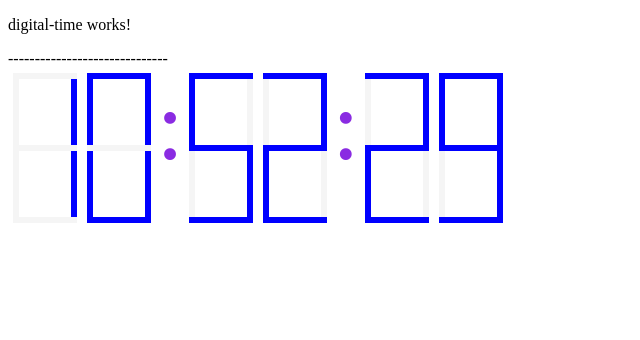
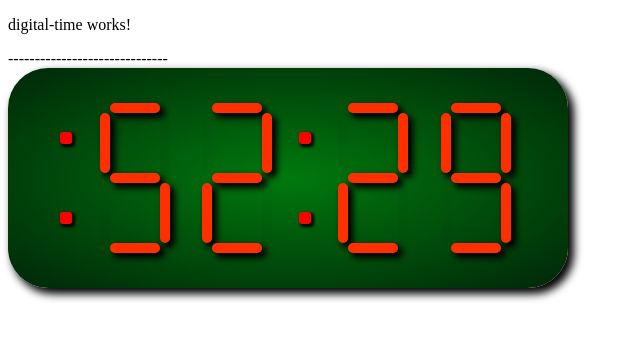
Before and after one commit to dharic/digital-time, an Angular app: page /time in a window 1280 px wide. Shown: the top 340 px of the page, without its empty margins (0-640 px from the left). Built offline with nearby package versions, Linux system fonts and the light colour scheme.

Commit message:
colon added

```diff
--- a/src/app/digital-time/digital-time.component.html
+++ b/src/app/digital-time/digital-time.component.html
@@ -120,19 +120,29 @@
 <div class="timeSeg">
     <ng-container *ngFor="let item of timeSegArr">
         <div class="digt" *ngIf="item.name != ':'">
+            <div style="padding: 0px 10px">
                 <div class="topsection zero" [class.borderon]="item.seg.zero"></div>
+            </div>
+            <!-- <div class="topsection zero" [class.borderon]="item.seg.zero"></div> -->
             <div class="topseg">
                 <div class="topleft five" [class.borderon]="item.seg.five"></div>
                 <div class="topright one" [class.borderon]="item.seg.one"></div>
             </div>
+            <div style="padding: 0px 10px">
                 <div class="centseg six" [class.borderon]="item.seg.six"></div>
+            </div>
             <div class="botseg">
                 <div class="botleft four" [class.borderon]="item.seg.four"></div>
                 <div class="botright two" [class.borderon]="item.seg.two"></div>
             </div>
+            <div style="padding: 0px 10px">
                 <div class="botsection three" [class.borderon]="item.seg.three"></div>
             </div>
-    <div class="colon" *ngIf="item.name == ':'">:</div>
+        </div>
+        <div class="colon" *ngIf="item.name == ':'">
+            <div class="dot" [class.colonon]="iscolonon"></div>
+            <div class="dot" [class.colonon]="iscolonon"></div>
+        </div>
     </ng-container>
 </div>
 
--- a/src/app/digital-time/digital-time.component.scss
+++ b/src/app/digital-time/digital-time.component.scss
@@ -103,6 +103,11 @@
     display: flex;
     justify-content: space-evenly;
     max-width: 500px;
+    padding: 30px;
+    // background: #757b00d1;
+    background: radial-gradient(#00790d, #002709);
+    border-radius: 40px;
+    box-shadow: 5px 5px 8px 1px #000000;
   }
   .digt {
     /* border: 3px solid; */
@@ -116,16 +121,25 @@
     min-width: 50px;
   }
   .colon {
-    font-size: 100px;
-    max-width: max-content;
-    color: blueviolet;
-    /* border: 1px solid; */
+    display: flex;
+    flex-direction: column;
+    justify-content: space-around;
+    .dot{
+        width: 12px;
+        height: 12px;
+        border-radius: 3px;
+        background:rgba(30, 0, 0, 0.102);
+    }
+    .colonon{
+        background: red;
+        box-shadow: 2px 2px 3px 1px black;
+    }
   }
   .topsection {
-    border: 3px solid rgba(223, 223, 223, 0.315);
+    border: 5px solid rgba(30, 0, 0, 0.027);
   }
   .botsection {
-    border: 3px solid rgba(223, 223, 223, 0.315);
+    border: 5px solid rgba(30, 0, 0, 0.027);
   }
   .botseg {
     /* border: 3px solid rgba(223, 223, 223, 0.315); */
@@ -140,23 +154,25 @@
     justify-content: space-between;
   }
   .centseg {
-    border: 3px solid rgba(223, 223, 223, 0.315);
+    border: 5px solid rgba(30, 0, 0, 0.027);
   }
   .topleft {
-    border: 3px solid rgba(223, 223, 223, 0.315);
+    border: 5px solid rgba(30, 0, 0, 0.027);
   }
 
   .topright {
-    border: 3px solid rgba(223, 223, 223, 0.315);
+    border: 5px solid rgba(30, 0, 0, 0.027);
   }
   .botleft {
-    border: 3px solid rgba(223, 223, 223, 0.315);
+    border: 5px solid rgba(30, 0, 0, 0.027);
   }
 
   .botright {
-    border: 3px solid rgba(223, 223, 223, 0.315);
+    border: 5px solid rgba(30, 0, 0, 0.027);
   }
 
   .borderon {
-    border: 3px solid blue;
+    border: 5px solid rgb(255, 47, 0);
+    box-shadow: 4px 4px 6px 1px black;
+    border-radius: 10px;
   }
--- a/src/app/digital-time/digital-time.component.ts
+++ b/src/app/digital-time/digital-time.component.ts
@@ -48,6 +48,7 @@ export class DigitalTimeComponent {
   ];
   // spltTime = ['1', '2', ':', '3', '4', ':', '5', '9'];
   timeSegArr: any[] = [];
+  iscolonon = true
   // arr = [
   //   {
   //     name: 1,
@@ -87,6 +88,10 @@ export class DigitalTimeComponent {
     let splTime = ['1', '2', ':', '3', '4', ':', '5', '9'];
     // this.getSegmentDet();
     setInterval(() => {
+      this.iscolonon = !this.iscolonon
+    }, 500);
+    setInterval(() => {
+      // this.iscolonon = !this.iscolonon
       this.getSegmentDet();
     }, 1000);
 
@@ -101,8 +106,8 @@ export class DigitalTimeComponent {
   getSegmentDet() {
     const dt = new Date();
     let timeStr =
-      (dt.getHours() <= 9 ? '0' : '') +
-      dt.getHours() +
+      (dt.getHours() <= 9 ? '0' : (dt.getHours() > 12)? String((dt.getHours() - 12)) : '') +
+      // dt.getHours() +
       ':' +
       (dt.getMinutes() <= 9 ? '0' : '') +
       dt.getMinutes() +
```
Lines whose indentation alone changed are shown as unchanged.
